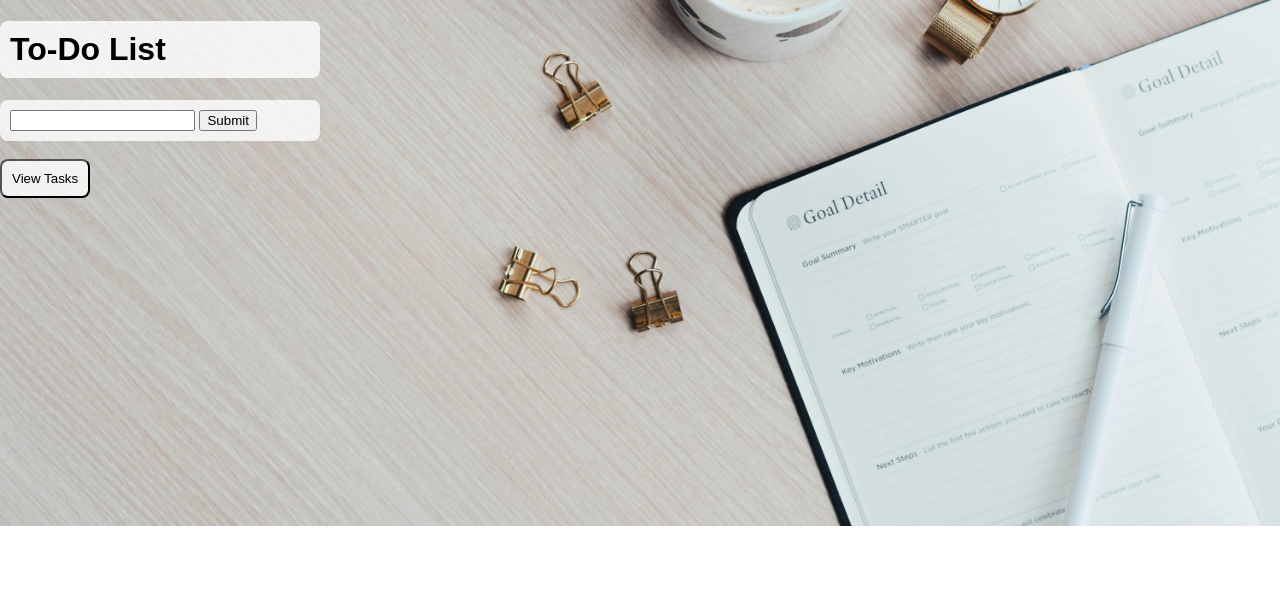
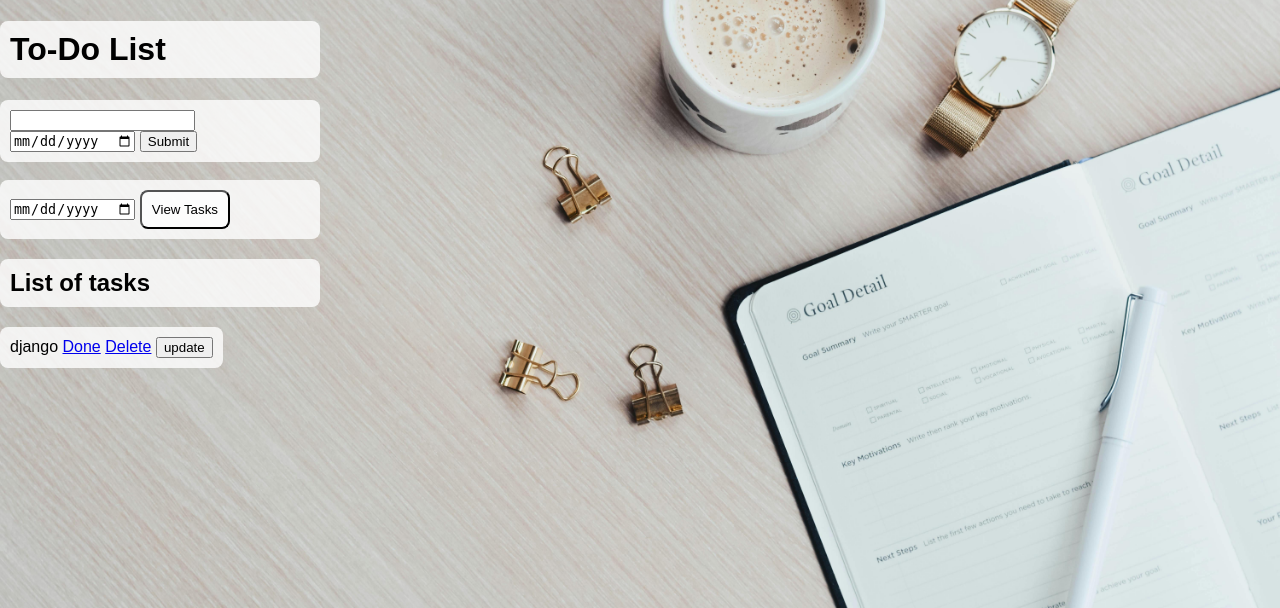
Before and after one commit to goutamnhegde/todo, a Django app: page / in a window 1280 px wide. Shown: the top 608 px of the page. Run offline with Django 5.2, Linux system fonts and the light colour scheme; data comes from the database, SQL or seed files in the repository; both versions use the stored data as it was after the commit.

Commit message:
changes
Added buttons for completion and deletion. Implemented date based task view and date based task addition

```diff
--- /dev/null
+++ b/expv/pyvenv.cfg
@@ -0,0 +1,5 @@
+home = C:\Users\91797\AppData\Local\Programs\Python\Python312
+include-system-site-packages = false
+version = 3.12.2
+executable = C:\Users\91797\AppData\Local\Programs\Python\Python312\python.exe
+command = C:\Users\91797\AppData\Local\Programs\Python\Python312\python.exe -m venv C:\Users\91797\OneDrive\Documents\GitHub\todo\expv
--- a/tasks/models.py
+++ b/tasks/models.py
@@ -1,4 +1,10 @@
 from django.db import models
+from datetime import date
 
 class Tasks(models.Model):
     Title=models.CharField(max_length=260)
+    Completed=models.BooleanField(default=False)
+    Date=models.DateField(default=date.today)
+
+    def __str__(self):
+        return f"{self.Title} and {self.Date} and {self.Completed}"
--- a/tasks/templates/home.html
+++ b/tasks/templates/home.html
@@ -27,35 +27,66 @@
     <div width="5px">
     <form method="POST" action="" style="max-width: 300px;">
         {% csrf_token %}
-        {{form.Title}}
+        <label for="task"></label>
+        <input id="tasking" type="text" name="tk" required>
+        <input type="date" name="d1">
         <input id="sub" type="submit" name="Add Task"  required>
     </form><br>
-    <button id="b1" onclick="showDetails()">View Tasks</button>
-    <div id="read" style="display: none;">
+    </div>
+    <form method="get"  style="max-width: 300px;" action="">
+    <input type="date" id="dt" name="dat">
+    <button id="b1" type="submit">View Tasks</button>
+    </form>
+    <div id="read" style="display: block;">
     <h2 style="max-width: 300px;">List of tasks</h2>
     {% for x in tas %}
         <div style="max-width: fit-content;">
-            <p>{{x.Title}}</p>
+           <p id="comp">{{x.Title}}  <a href="done/{{x.id}}">Done</a> <a href="delete/{{x.id}}">Delete</a> <input type="button" id="{{x.id}}" value="update"> </p>
+
         </div>
 
     {% endfor %}
+    {% if y in tas %}
+    <dialog id="d1">
+        <form>
+        <input type="text" value="{{y.Title}}">
+        <input type="submit">
+
+
+
+       </dialog>
+    {% endif %}
+
     </div>
-    </div>
+
     <script>
      function showDetails(){
         let dv=document.getElementById("read");
         let btn=document.getElementById("b1");
         if( dv.style.display=="none"){
             dv.style.display="block"
+            btn.textContent="Hide"
         }
         else{
             dv.style.display="none"
+            btn.textContent="View Tasks"
 
 
         }
 
      }
 
+    //  function updatetext(){
+    //     let ub=document.getElementById("{{x.id}}")
+    //     let d=document.getElementById("d1")
+    //     ub.addEventListener( 'click', () => {
+    //         d.showModal();
+    //     })
+
+
+    //  }
+
+
     </script>
 
 </body>
--- a/tasks/urls.py
+++ b/tasks/urls.py
@@ -1,6 +1,9 @@
 from django.urls import path
 from . import views
 urlpatterns=[
-    path('',views.home,name='home'),
+    # path('',views.tasklist.as_view(),name='tasklist'),
+    path('',views.addtask,name='addtask'),
+    path('done/<int:id>/',views.done,name='uptask'),
+    path('delete/<int:id>/',views.delet,name='deltask')
 
 ]
--- a/tasks/views.py
+++ b/tasks/views.py
@@ -3,22 +3,56 @@ from django.http import HttpResponse
 from django.template import loader
 from .models import *
 from .form import *
+from django.views.generic import ListView
+
+
+def addtask(request):
+    #  tas=Tasks.objects.all()
+
+
+     if request.method=='POST':
+          tak=request.POST.get('tk')
+          d1=request.POST.get('d1')
+          if d1:
+            t=Tasks(Title=tak,Date=d1)
+            t.save()
+          else:
+            t=Tasks(Title=tak,Date=date.today())
+            t.save()
+          return redirect('/')
+     d=request.GET.get('dat')
+     if d:
+        tas=Tasks.objects.filter(Date=d).exclude(Completed=True)
+     else:
+         tas=Tasks.objects.filter(Date=date.today()).exclude(Completed=True)
+
+     context={'tas':tas}
+     tem=loader.get_template('home.html')
+    # # return render(request,'home.html',context)
+     return HttpResponse(tem.render(context,request))
+
+
+def done(request,id):
+    md=Tasks.objects.get(id=id)
+    md.Completed=True
+    md.save()
+    return redirect('/')
+
+def delet(request,id):
+    did=Tasks.objects.get(id=id)
+    did.delete()
+    return redirect('/')
 
 
 
-def home(request):
-    tas=Tasks.objects.all()
-    forms=Taskform()
 
-    if request.method=='POST':
-        forms=Taskform(request.POST)
-        if forms.is_valid():
-            forms.save()
-        return redirect('/')
-    context={'tas':tas,'form':forms}
-    tem=loader.get_template('home.html')
-    # return render(request,'home.html',context)
-    return HttpResponse(tem.render(context,request))
+
+
+
+# class tasklist(ListView):
+#     model=Tasks
+#     template_name='home.html'
+
 
 
 
```
Also changed, not shown: tasks/templates/done.html (added, +11 -0 lines), tasks/templates/list.html (deleted, +0 -22 lines), db.sqlite3, tasks/migrations/0002_tasks_completed_tasks_date.py (added), 11 other files.
